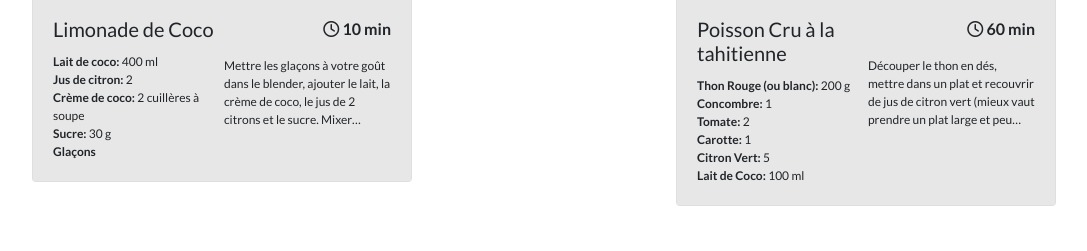
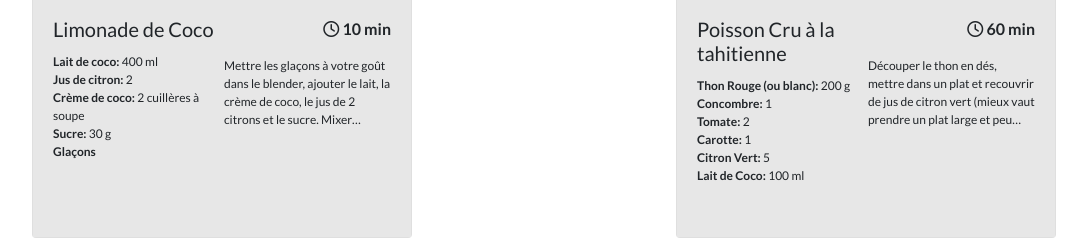
Before and after one commit to thaisrodez/P7-OpenClassroom-LesPetitsPlats, a website: page index.html in a window 1280 px wide. Shown: the part 510-761 px from the top of the page, without its empty margins (96-1183 px from the left). Drawn offline with nearby package versions, Linux system fonts and the light colour scheme; grey boxes are pictures that could not be loaded.

Commit message:
fix(recipes): recipe height card

```diff
--- a/css/Components/recipes.css
+++ b/css/Components/recipes.css
@@ -5,8 +5,9 @@
   gap: 48px;
 }
 
-.recipe-wrapper {
+.recipe-wrapper article {
   width: 380px;
+  height: 420px;
 }
 
 .recipe-wrapper img {
```
